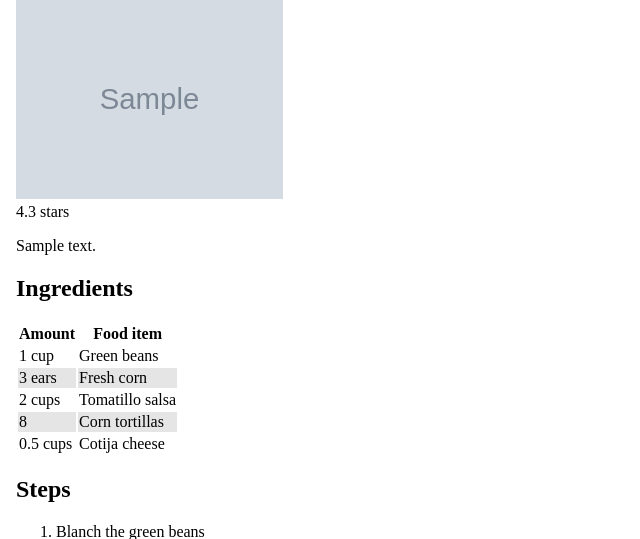
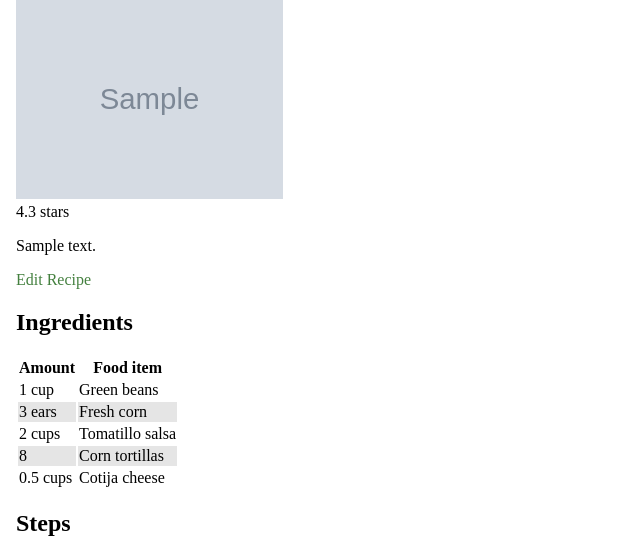
Before and after one commit to DennieCodes/delicious, a Django app: page /recipes/1/ in a window 1280 px wide. Shown: the part 148-687 px from the top of the page, without its empty margins (0-640 px from the left). Run offline with Django 4.2, Linux system fonts and the light colour scheme; tables that the repository leaves empty hold one stand-in row (values such as "Sample post"); grey boxes marked "Sample" are stand-in pictures.

Commit message:
Added edit recipe functionality

```diff
--- a/recipes/templates/recipes/detail.html
+++ b/recipes/templates/recipes/detail.html
@@ -11,6 +11,9 @@
 	<img src="{{ recipe_object.picture }}" />
 	<div>4.3 stars</div>
 	<p>{{ recipe_object.description }}</p>
+
+	<a href="{% url 'edit_recipe' recipe_object.id %}">Edit Recipe</a>
+
 	<h2>Ingredients</h2>
 	<table class="ingredients-table">
 		<thead>
--- a/recipes/urls.py
+++ b/recipes/urls.py
@@ -1,8 +1,9 @@
 from django.urls import path
-from recipes.views import show_recipe, recipe_list, create_recipe
+from recipes.views import show_recipe, recipe_list, create_recipe, edit_recipe
 
 urlpatterns = [
     path("recipes/", recipe_list, name="recipe_list"),
     path("recipes/<int:id>/", show_recipe, name="show_recipe"),
+    path("recipes/<int:id>/edit", edit_recipe, name="edit_recipe"),
     path("recipes/create/", create_recipe, name="create_recipe")
 ]
--- a/recipes/views.py
+++ b/recipes/views.py
@@ -34,3 +34,23 @@ def create_recipe(request):
     }
 
     return render(request, "recipes/create.html", context)
+
+# EDIT_RECIPE
+def edit_recipe(request, id):
+    recipe = get_object_or_404(Recipe, id=id)
+
+    if request.method == "POST":
+        form = RecipeForm(request.POST, instance=recipe)
+        if form.is_valid():
+            form.save()
+
+            return redirect("show_recipe", id=id)
+
+    else:
+        form = RecipeForm(instance=recipe)
+
+    context = {
+        "recipe_object": recipe,
+        "form": form,
+    }
+    return render(request, "recipes/edit.html", context)
```
Also changed, not shown: recipes/templates/recipes/edit.html (added, +15 -0 lines).
